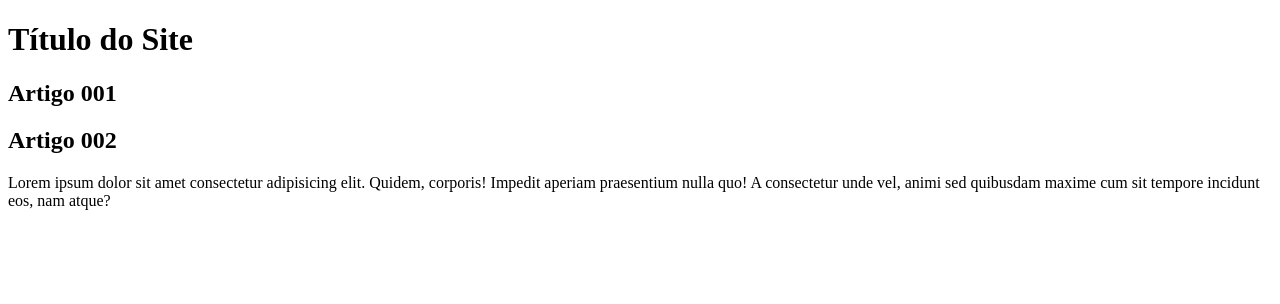
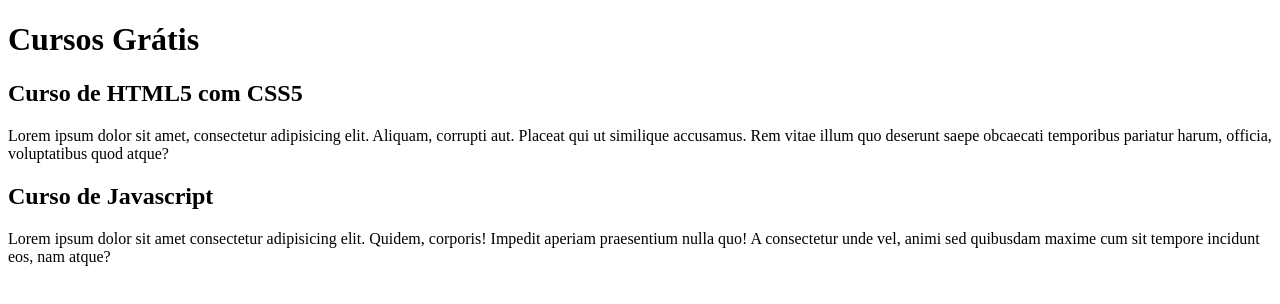
Before and after one commit to TariqDkf/Projeto-Site, a plain HTML site: page index.html in a window 1280 px wide. Drawn offline with Linux system fonts and the light colour scheme.

Commit message:
Index alterado

```diff
--- a/index.html
+++ b/index.html
@@ -8,12 +8,13 @@
 <body>
     <main>
         <header>
-            <h1>Título do Site</h1>
+            <h1>Cursos Grátis</h1>
             <article>
-                <h2>Artigo 001</h2>
+                <h2>Curso de HTML5 com CSS5</h2>
+                <p>Lorem ipsum dolor sit amet, consectetur adipisicing elit. Aliquam, corrupti aut. Placeat qui ut similique accusamus. Rem vitae illum quo deserunt saepe obcaecati temporibus pariatur harum, officia, voluptatibus quod atque?</p>
             </article>
             <article>
-                <h2>Artigo 002</h2>
+                <h2>Curso de Javascript</h2>
                 <p>Lorem ipsum dolor sit amet consectetur adipisicing elit. Quidem, corporis! Impedit aperiam praesentium nulla quo! A consectetur unde vel, animi sed quibusdam maxime cum sit tempore incidunt eos, nam atque?</p>
             </article>
         </header>
```
